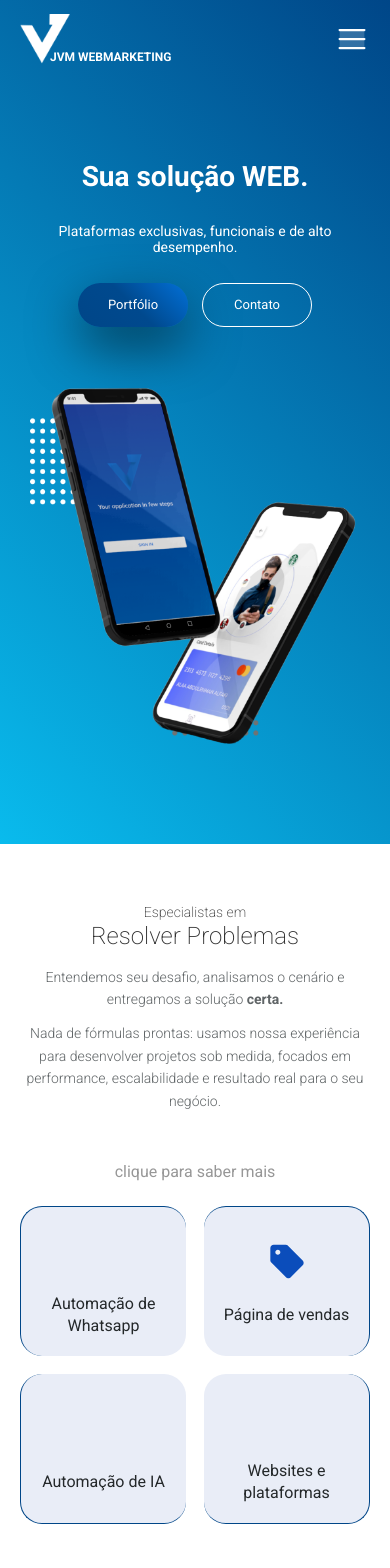
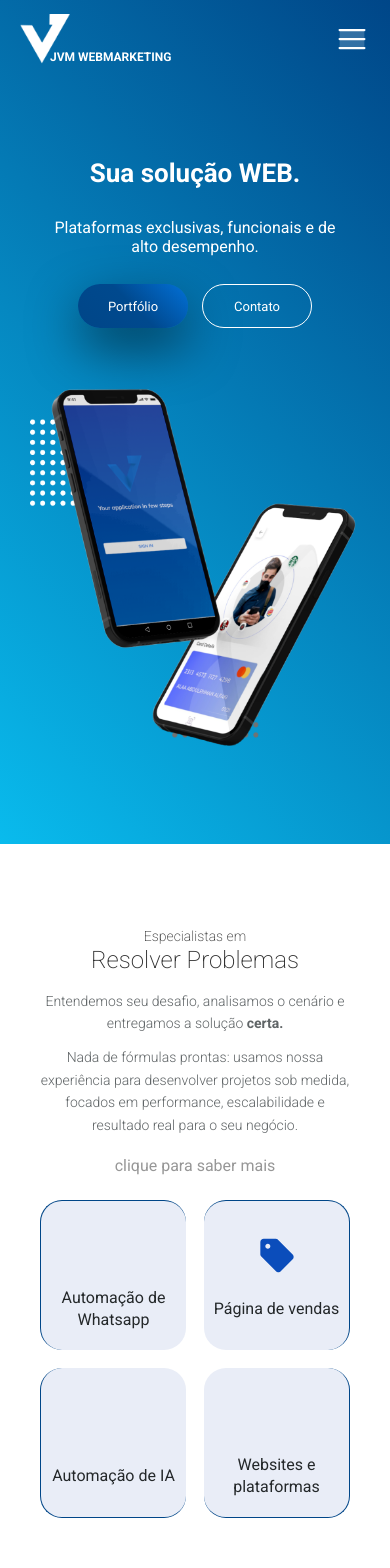
Before and after one commit to Mari-codes/jvm-web, a React (Vite) app: page / in a window 390 px wide. Shown: the top 1568 px of the page. Built offline with nearby package versions, Linux system fonts and the light colour scheme; some icons are missing.

Commit message:
style(ui): adjust spacing and font sizes in hero and components

```diff
--- a/src/components/HeroHeader/styles.ts
+++ b/src/components/HeroHeader/styles.ts
@@ -56,7 +56,7 @@ export const LeftContent = styled.div`
 `;
 
 export const Title = styled.h1`
-  font-size: clamp(28px, 6vw, 96px);
+  font-size: clamp(26px, 6vw, 96px);
   margin-bottom: 56px;
 
   @media (max-width: 950px) {
@@ -64,7 +64,7 @@ export const Title = styled.h1`
   }
 `;
 export const Description = styled.p`
-  font-size: clamp(14px, 2vw, 20px);
+  font-size: clamp(16px, 2vw, 20px);
   margin-bottom: 52px;
 
   @media (max-width: 950px) {
--- a/src/components/HeroSection/styles.tsx
+++ b/src/components/HeroSection/styles.tsx
@@ -51,7 +51,7 @@ export const Wrapper = styled.section`
   }
 
   @media (max-width: 480px) {
-    margin: 30px 20px;
+    margin: 0px 20px 60px;
     padding: 30px;
   }
 `;
--- a/src/components/InfiniteCarousel/styles.ts
+++ b/src/components/InfiniteCarousel/styles.ts
@@ -11,7 +11,7 @@ const scroll = keyframes`
 `;
 
 export const Container = styled.section`
-  padding: 30px 0px 61px;
+  padding: 50px 0px 20px;
   width: 100%;
 `;
 
--- a/src/components/IntroServices/style.ts
+++ b/src/components/IntroServices/style.ts
@@ -13,17 +13,13 @@ export const HeroWrapper = styled.div`
   }
 
   @media (max-width: 1154px) {
-    padding: 44px 40px;
+    padding: 54px 40px;
   }
 
   @media (max-width: 920px) {
     flex-direction: column;
-    gap: 50px;
+    gap: 0px;
     align-items: center;
-  }
-
-  @media (max-width: 480px) {
-    padding: 30px 20px;
   }
 `;
 
@@ -31,6 +27,7 @@ export const CardWrapper = styled.div`
   display: flex;
   flex-direction: column;
   gap: 25px;
+  margin-top: 20px;
 `;
 
 export const LeftWrapper = styled.div`
--- a/src/components/StoresSection/styles.ts
+++ b/src/components/StoresSection/styles.ts
@@ -101,7 +101,7 @@ export const Span = styled.span`
 
 export const StoresDescription = styled.div`
   color: #939fa4;
-  font-size: 18px;
+  font-size: 16px;
   width: 570px;
 
   @media (max-width: 1340px) {
```
